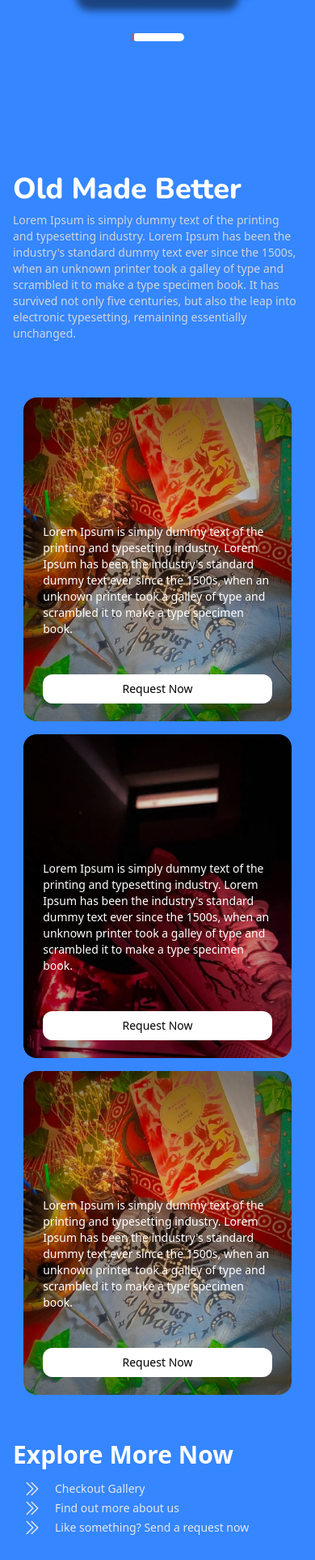
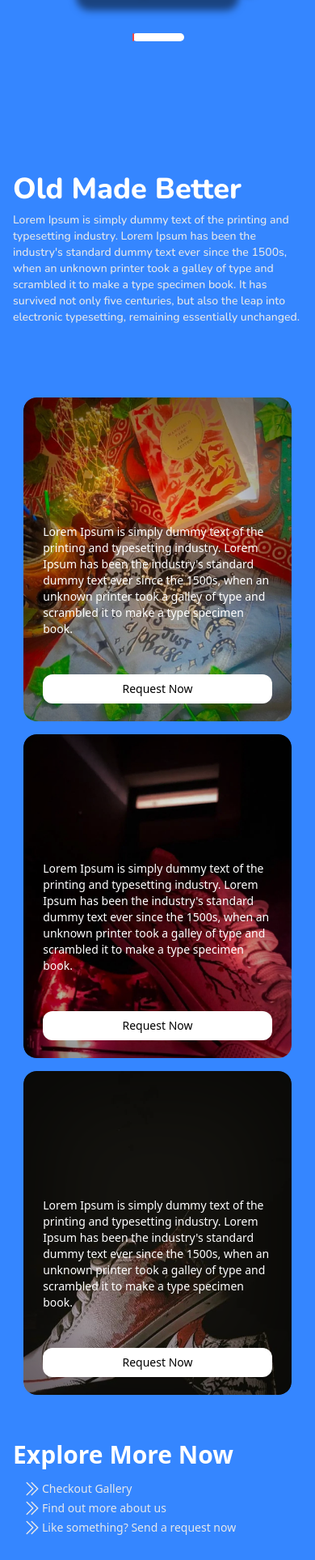
Before and after one commit to Rutvik-R/WebHunter-GWOC, a Next.js app: page / in a window 390 px wide. Shown: the part 1301-3228 px from the top of the page at 81% size. Built offline with nearby package versions, Linux system fonts and the light colour scheme; what tailwind-scroll-behavior would draw is missing.

Commit message:
Modified some fonts

```diff
--- a/components/LastContainer.tsx
+++ b/components/LastContainer.tsx
@@ -1,5 +1,5 @@
 import { ChevronDoubleRightIcon } from "@heroicons/react/24/solid";
-import React from "react";
+import Link from "next/link";
 
 function LastContainer() {
   return (
@@ -9,17 +9,23 @@ function LastContainer() {
           Explore More Now
         </h1>
         <ul className="text-gray-200 md:font-medium text-sm md:text-lg p-3 md:p-6">
-          <li className="flex items-center gap-4 hover:underline cursor-pointer">
+          <li className="flex items-center gap-4 hover:underline cursor-pointer w-fit">
+            <Link href="/gallery" className="flex items-center">
               <ChevronDoubleRightIcon className="w-6 h-6 text-gray-200" />{" "}
               Checkout Gallery
+            </Link>
           </li>
-          <li className="flex items-center gap-4 hover:underline cursor-pointer">
+          <li className="flex items-center gap-4 hover:underline cursor-pointer w-fit">
+            <Link href="/about" className="flex items-center">
               <ChevronDoubleRightIcon className="w-6 h-6 text-gray-200" /> Find
               out more about us
+            </Link>
           </li>
-          <li className="flex items-center gap-4 hover:underline cursor-pointer">
+          <li className="flex items-center gap-4 hover:underline cursor-pointer w-fit">
+            <Link href="/contact" className="flex items-center">
               <ChevronDoubleRightIcon className="w-6 h-6 text-gray-200" /> Like
               something? Send a request now
+            </Link>
           </li>
         </ul>
       </div>
--- a/components/MainContainer.tsx
+++ b/components/MainContainer.tsx
@@ -1,6 +1,6 @@
 import { Nunito } from "@next/font/google";
 import CardSlider from "./CardSlider";
-const nunito = Nunito({ weight: "800", subsets: ["latin"] });
+const nunito = Nunito({ weight: ["800", "600"], subsets: ["latin"] });
 
 function MainContainer() {
   return (
@@ -12,7 +12,9 @@ function MainContainer() {
         >
           Old Made Better
         </h1>
-        <p className=" text-gray-300 text-sm md:tracking-wide leading-5 py-2 md:leading-6">
+        <p
+          className={`text-gray-200 text-sm md:tracking-wide leading-5 py-2 md:leading-6 lg:text-xl ${nunito.className} font-medium`}
+        >
           Lorem Ipsum is simply dummy text of the printing and typesetting
           industry. Lorem Ipsum has been the industry's standard dummy text ever
           since the 1500s, when an unknown printer took a galley of type and
--- a/components/Testimonial.tsx
+++ b/components/Testimonial.tsx
@@ -1,31 +1,61 @@
-import React from 'react'
-import {Satisfy} from "@next/font/google"
+import React from "react";
+import { Satisfy } from "@next/font/google";
 
 const satisfy = Satisfy({
-  weight:'400',
-  subsets:['latin'],
-})
+  weight: "400",
+  subsets: ["latin"],
+});
 function Testimonial() {
   return (
-    <div className='bg-gradient-to-b from-blue-500 lg:h-screen w-screen flex flex-col max-lg:items-center lg:snap-start'>
-    <h1 className={`text-6xl ${satisfy.className} text-center pt-10`}>Testimonials</h1>
-    <div className='lg:flex-grow lg:flex justify-evenly items-center'>
-
-       <div className='bg-gray-300 lg:h-96 lg:w-72 h-96 w-72 md:h-80 md:w-96 flex flex-col items-center max-lg:mt-11 max-lg:mb-20'>
-         <img src="/gwoc-about2.jpg" alt="" className='w-20 h-20 rounded-full -mt-9'/>
-         <p className='px-3 pt-11 text-black text-md'>Lorem ipsum dolor sit amet consectetur, adipisicing elit. Necessitatibus, odio in soluta voluptatem sit possimus omnis illo nam inventore distinctio consequatur quam quae aliquam, nostrum expedita unde provident molestiae voluptates.</p>
-       </div>
-       <div className='bg-gray-300 lg:h-96 lg:w-72 h-96 w-72 md:h-80 md:w-96 flex flex-col items-center max-lg:mt-11 max-lg:mb-20'>
-        <img src="/gwoc-about2.jpg" alt="" className='w-20 h-20 rounded-full -mt-9'/>
-        <p className='px-3 pt-11 text-black text-md'>Lorem, ipsum dolor sit amet consectetur adipisicing elit. Fuga, dicta obcaecati repellat dolorem distinctio, similique architecto qui ducimus vel consectetur minus harum culpa itaque. Quis totam repudiandae dolore incidunt at?</p>
-       </div>
-       <div className='bg-gray-300 lg:h-96 lg:w-72 h-96 w-72 md:h-80 md:w-96 flex flex-col items-center max-lg:mt-11 max-lg:mb-20'>
-        <img src="/gwoc-about2.jpg" alt="" className='w-20 h-20 rounded-full -mt-9'/>
-        <p className='px-3 pt-11 text-black text-md'>Lorem ipsum, dolor sit amet consectetur adipisicing elit. Vero laudantium recusandae delectus, cum assumenda natus quam deserunt voluptate tempora asperiores totam distinctio perspiciatis alias. Neque saepe suscipit commodi reiciendis maxime.</p>
-       </div>
+    <div className="bg-gradient-to-b from-blue-500 lg:h-screen w-screen flex flex-col max-lg:items-center lg:snap-start">
+      <h1
+        className={`text-6xl ${satisfy.className} text-center pt-10 text-white`}
+      >
+        Testimonials
+      </h1>
+      <div className="lg:flex-grow lg:flex justify-evenly items-center">
+        <div className="bg-gray-300/60 lg:h-96 lg:w-72 h-96 w-72 md:h-80 md:w-96 flex flex-col items-center max-lg:mt-11 max-lg:mb-20 rounded-xl">
+          <img
+            src="/gwoc-about2.jpg"
+            alt=""
+            className="w-20 h-20 rounded-full -mt-9"
+          />
+          <p className="px-5 pt-11 text-black text-md text-justify">
+            Lorem ipsum dolor sit amet consectetur, adipisicing elit.
+            Necessitatibus, odio in soluta voluptatem sit possimus omnis illo
+            nam inventore distinctio consequatur quam quae aliquam, nostrum
+            expedita unde provident molestiae voluptates.
+          </p>
+        </div>
+        <div className="bg-gray-300/60 lg:h-96 lg:w-72 h-96 w-72 md:h-80 md:w-96 flex flex-col items-center max-lg:mt-11 max-lg:mb-20 rounded-xl">
+          <img
+            src="/gwoc-about2.jpg"
+            alt=""
+            className="w-20 h-20 rounded-full -mt-9"
+          />
+          <p className="px-5 pt-11 text-black text-md text-justify">
+            Lorem, ipsum dolor sit amet consectetur adipisicing elit. Fuga,
+            dicta obcaecati repellat dolorem distinctio, similique architecto
+            qui ducimus vel consectetur minus harum culpa itaque. Quis totam
+            repudiandae dolore incidunt at?
+          </p>
+        </div>
+        <div className="bg-gray-300/60 lg:h-96 lg:w-72 h-96 w-72 md:h-80 md:w-96 flex flex-col items-center max-lg:mt-11 max-lg:mb-20 rounded-xl">
+          <img
+            src="/gwoc-about2.jpg"
+            alt=""
+            className="w-20 h-20 rounded-full -mt-9"
+          />
+          <p className="px-5 pt-11 text-black text-md text-justify">
+            Lorem ipsum, dolor sit amet consectetur adipisicing elit. Vero
+            laudantium recusandae delectus, cum assumenda natus quam deserunt
+            voluptate tempora asperiores totam distinctio perspiciatis alias.
+            Neque saepe suscipit commodi reiciendis maxime.
+          </p>
+        </div>
+      </div>
     </div>
-    </div>
-  )
+  );
 }
 
-export default Testimonial
+export default Testimonial;
--- a/pages/index.tsx
+++ b/pages/index.tsx
@@ -47,7 +47,7 @@ export default function Home() {
             <div className="py-8 md:flex justify-center items-center h-full">
               <Card img={"pic_1.jpeg"} />
               <Card img={"picture_3.jpeg"} />
-              <Card img={"pic_1.jpeg"} />
+              <Card img={"picture_2.jpeg"} />
             </div>
             <LastContainer />
           </div>
```
Lines whose indentation alone changed are shown as unchanged.
